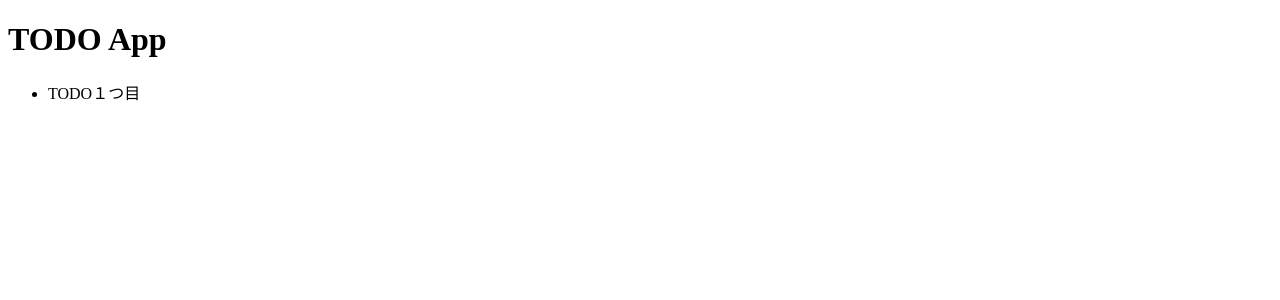
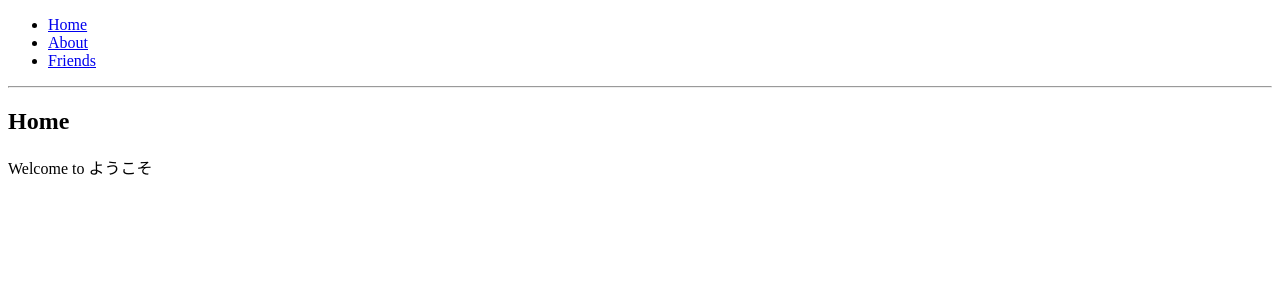
Before and after one commit to selmertsx/azure_ad_application_panel, a React app in the folder client/: page / in a window 1280 px wide. Shown: the top 300 px of the page. Built offline with nearby package versions, Linux system fonts and the light colour scheme; the HTML template or start-up script is replaced by a standard one.

Commit message:
routing sample codes

```diff
--- a/client/package.json
+++ b/client/package.json
@@ -12,11 +12,10 @@
     "@types/react": "^16.4.13",
     "@types/react-dom": "^16.0.7",
     "@types/react-redux": "^6.0.7",
+    "@types/react-router-dom": "^4.3.0",
     "@types/redux": "^3.6.0",
     "awesome-typescript-loader": "^5.2.0",
     "config": "^2.0.1",
-    "react-router-dom": "^4.3.1",
-    "react-router-redux": "^4.0.8",
     "typescript": "^3.0.1",
     "webpack": "^4.17.1",
     "webpack-cli": "^3.1.0",
@@ -26,6 +25,8 @@
     "@microsoft/microsoft-graph-client": "^1.2.0",
     "react": "^16.4.2",
     "react-dom": "^16.4.2",
+    "react-router-dom": "^4.3.1",
+    "react-router-redux": "^4.0.8",
     "react-redux": "^5.0.7",
     "redux": "^4.0.0"
   }
--- a/client/src/App.tsx
+++ b/client/src/App.tsx
@@ -1,18 +1,41 @@
 import * as React from "react";
 import { BrowserRouter, Link, Route } from 'react-router-dom'
 
-export class App extends React.Component {
-  public render() {
-    const tasks = [{ title: "TODO１つ目", id: 0 }];
-    return(
-      <div>
-        <h1> TODO App </h1>
-        <ul>
-          <li>
-            { tasks[0].title }
-          </li>
-        </ul>
-      </div>
-    );
-  }
-}
+const App = () => (
+  <BrowserRouter>
+    <div>
+      <ul>
+        <li><Link to="/">Home</Link></li>
+        <li><Link to="/about">About</Link></li>
+        <li><Link to='/friends'>Friends</Link></li>
+      </ul>
+
+      <hr />
+
+      <Route exact={true} path='/' component={Home} />
+      <Route path='/about' component={About} />
+      <Route path='/friends' component={Friends} />
+    </div>
+  </BrowserRouter>
+)
+
+const Home = () => (
+  <div>
+    <h2>Home</h2>
+    <p>Welcome to ようこそ</p>
+  </div>
+)
+const About = () => (
+  <div>
+    <h2>About</h2>
+    <p>フレンズに投票するページです</p>
+  </div>
+)
+const Friends = () => (
+  <div>
+    <h2>Friends</h2>
+    <p>ここにフレンズのリストを書きます</p>
+  </div>
+)
+
+export { App }
```
Also changed, not shown: 1 other file (tests, documents, lock files or other folders).
